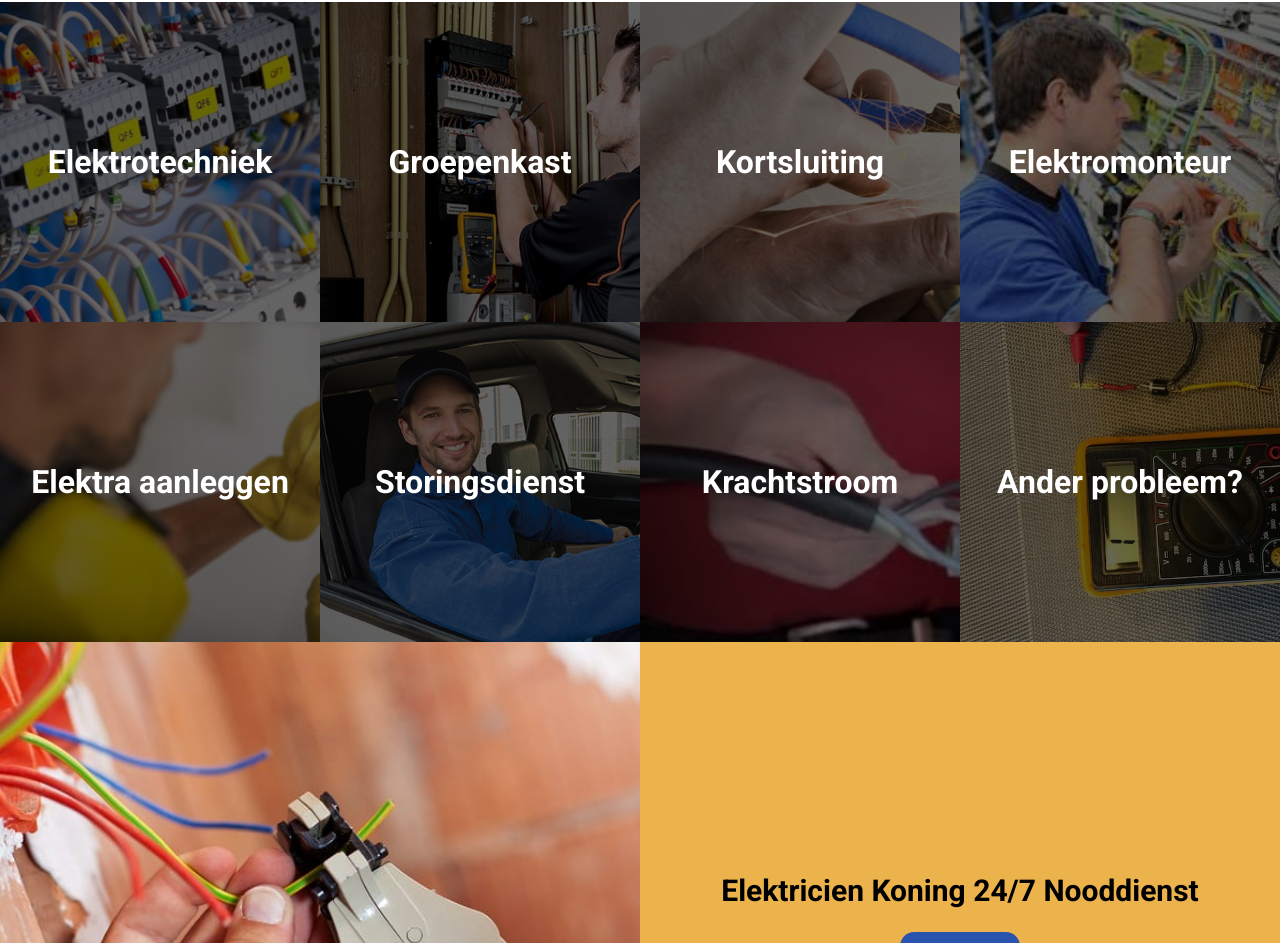
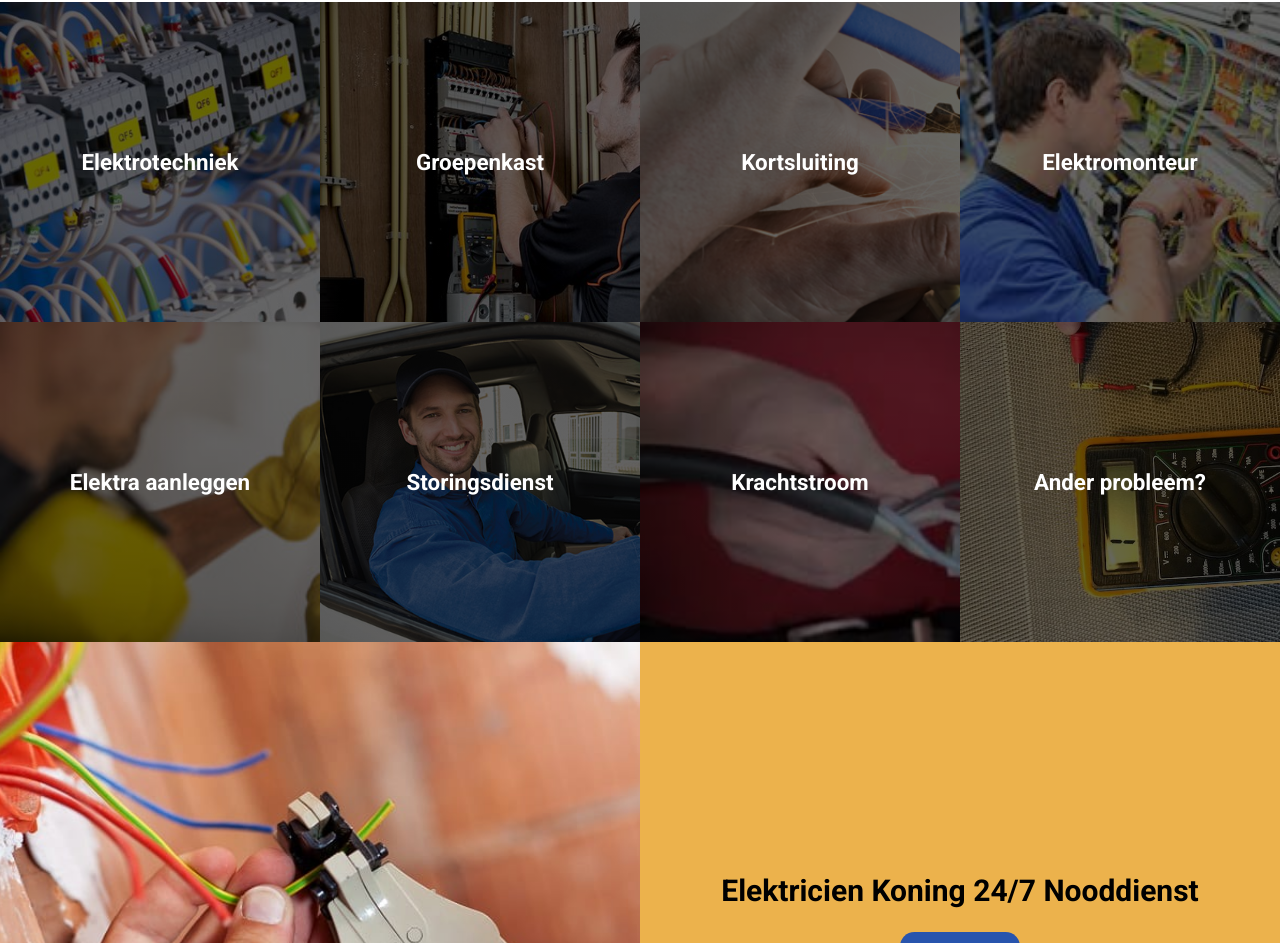
Before and after one commit to 01amina/perso1, a Next.js app: page / in a window 1280 px wide. Shown: the part 1308-2251 px from the top of the page. Built offline with nearby package versions, Linux system fonts and the light colour scheme.

Commit message:
improve section4 grid titles sizing

```diff
--- a/src/sections/Section4.js
+++ b/src/sections/Section4.js
@@ -67,13 +67,9 @@ const ItemContent = styled.div`
 `;
 
 const Title = styled.h2`
-  font-size: 1.4em;
+  font-size: 140%;
   text-align: center;
   font-weight: bold;
-
-  @media (min-width: 1024px) {
-    font-size: 2em;
-  }
 
   @media (min-width: 2560px) {
     font-size: 4em;
```
